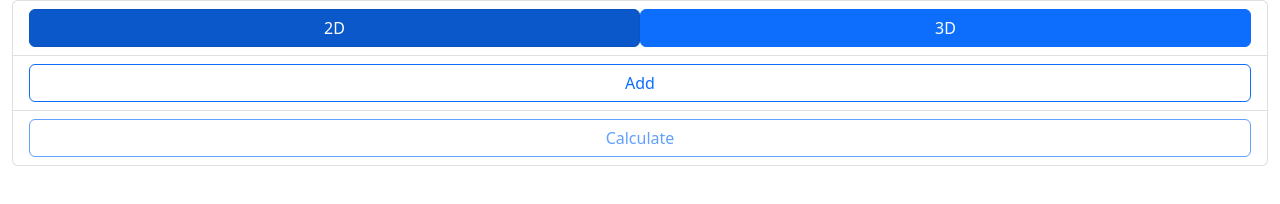
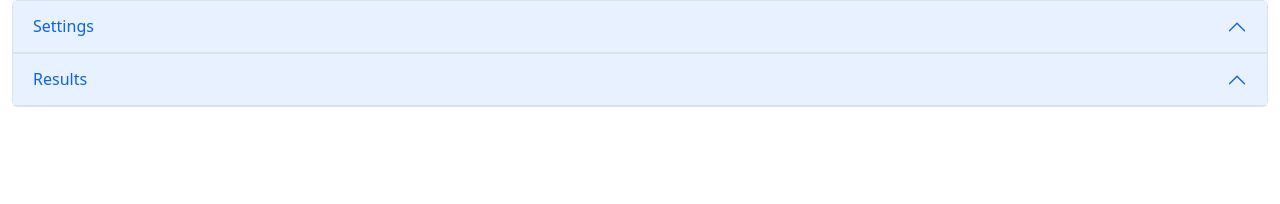
Before and after one commit to Kotwice/cls-grav, a website with bundled scripts: page app/static/pages/main.html in a window 1280 px wide. Built offline with nearby package versions, Linux system fonts and the light colour scheme.

Commit message:
simple class realization

```diff
--- a/app/static/pages/main.html
+++ b/app/static/pages/main.html
@@ -15,5 +15,7 @@
 
         <div id = 'frm-cnfg' class = 'container-fluid'></div>
 
+        <div id = 'task-panel' class = 'container-fluid'></div>
+
     </body>
 </html>
--- a/app/static/scipts/main.js
+++ b/app/static/scipts/main.js
@@ -1,4 +1,5 @@
-import {Form} from './frm-cnfg.js'
+// import {Form} from './frm-cnfg.js'
+import {SolverPanel} from './task-panel.js'
 
 $(document).ready(() => {
     console.log('start')
@@ -11,7 +12,54 @@ $(document).ready(() => {
 
     let congif_task = {'dim': 2, 'point': [{'r': [0, 0], 'dr': [0, 0], 'm': 1}, {'r': [0, 10], 'dr': [1, 1], 'm': 1}]}
 
-    let fr = new Form($('#frm-cnfg'))
+    // let fr = new Form($('#frm-cnfg'))
+
+    let page = $('#task-panel')
+
+    let panel = new SolverPanel(page)
+
+    // let accordion = new Accordion(page, 'accordion-task-panel')
+
+    // let accordion_setting = new Accordion_Item('Settings', 'accordion-task-panel-item-1', accordion.id)
+    // let accordion_result = new Accordion_Item('Results', 'accordion-task-panel-item-2', accordion.id)
+
+    // let card_dimension = new Card('Dimension')
+    // let card_condition = new Card('Initial Conditions')
+
+    // let card_figure_trajectory = new Card('Plot Trajectory')
+    // let card_figure_velocity = new Card('Plot Phase Space')
+
+    // let radios = [new Radio('2D', true), new Radio('3D', false)]
+
+    // radios[0].change = () => {console.log('tem')}
+
+    // let figure_trajectory = new Figure('figure-trajectory')
+    // let figure_velocity = new Figure('figure-velocity')
+
+    // let inputs_parameters = [{'label': 'Initial coordinate vecror', 'limit': [-10, 10], 'dim': 2},
+    //     {'label': 'Initial velocity vecror', 'limit': [-10, 10], 'dim': 2},
+    //     {'label': 'Mass', 'limit': [0, 10], 'dim': 1}
+    // ]
+
+    // // let inputs = [new Input('Initial coordinate vecror'), new Input('Initial velocity vecror')]
+
+    // let list_point = new List(inputs_parameters)
+
+
+    // card_dimension.insert([radios[0].radio, radios[1].radio].flat(1))
+    // card_condition.insert(list_point.list)
+
+    // card_figure_trajectory.insert(figure_trajectory.figure)
+    // card_figure_velocity.insert(figure_velocity.figure)
+
+    // accordion_setting.insert(card_dimension.card)
+    // accordion_setting.insert(card_condition.card)
+
+    // accordion_result.insert(card_figure_trajectory.card)
+    // accordion_result.insert(card_figure_velocity.card)
+
+    // accordion.insert(accordion_setting.accordion_item)
+    // accordion.insert(accordion_result.accordion_item)
 
         // document.getElementById('btn-calc').addEventListener('click', () => {
     //     console.log('button')
--- /dev/null
+++ b/app/static/scipts/task-panel.js
@@ -0,0 +1,239 @@
+class Card {
+    constructor(header) {
+        this.header = header; this.body = new Array()
+        this.card = $('<div></div>').addClass('card mt-2 mb-5')
+        this.card_header = $('<h5></h5>').addClass('card-header').append(this.header)
+        this.card_body = $('<div></div>').addClass('card-body')
+        this.card.append(this.card_header, this.card_body)
+    }
+    insert(body) {
+        this.body.push(body);
+        this.card_body.append(body)
+    }
+}
+
+class Accordion {
+    constructor(parent, id) {
+        this.parent = parent; this.id = id; this.item = new Array()
+        this.accordion = $('<div></div>').addClass('accordion').attr('id', this.id)
+        this.parent.append(this.accordion)
+    }
+    insert(item) {
+        this.item.push(item)
+        this.accordion.append(item)
+    }
+}
+
+class Accordion_Item {
+    constructor(header, id, id_parent) {
+        this.header = header; this.id = id; this.id_parent = id_parent; this.body = new Array()
+        this.accordion_item = $('<div></div>').addClass('accordion-item').attr('id', this.id_parent)
+        this.accordion_item_header = $('<h2></h2>').addClass('accordion-header').append(
+            $('<button></button>').addClass('accordion-button').attr('type', 'button')
+                .attr('data-bs-toggle', 'collapse').attr('data-bs-target', '#' + this.id)
+                .attr('aria-expanded', 'true').attr('aria-controls', this.id).append(this.header)
+        )
+        this.accordion_item_body = $('<div></div>').addClass('accordion-collapse collapse')
+            .attr('id', this.id).attr('data-bs-parent', this.id_parent)
+        this.div_body = $('<div></div>').addClass('accordion-body')
+        this.accordion_item_body.append(this.div_body)
+        this.accordion_item.append(this.accordion_item_header, this.accordion_item_body)
+    }
+    insert(body) {
+        this.body.push(body);
+        this.div_body.append(this.body)
+    }
+}
+
+class Radio {
+    constructor(header, state) {
+        this.header = header; this.state = state;
+        this.label = $('<label></label>').addClass('btn btn-primary w-50').attr('for', 'radio-' + this.header).append(this.header)
+        this.input = $('<input>').addClass('btn-check').attr('type', 'radio').attr('name', 'options')
+            .attr('id', 'radio-' + this.header).attr('autocomplete', 'off')
+            .on('change', () => {this.change()})
+        this.state ? this.input.prop('checked') : []
+        this.radio = [this.label, this.input]
+    }
+    change () {
+        console.log('radio event')
+    }
+}
+
+class Figure {
+    constructor(id) {
+        this.id = id
+        this.figure = $('<div></div>').addClass('container-fluid').attr('id', this.id)
+    }
+    plot(data) {
+        this.data = data
+        Plotly.newPlot(this.id, this.data)
+    }
+}
+
+class Input {
+    constructor(parent, parameter) {
+        this.parent = parent;
+        this.parameter = parameter; this.flag = false
+        this.input = $('<input>').attr('type', 'text').addClass('form-control').attr('placeholder', this.parameter['label']).on('blur', () => {this.change()})
+        this.parent.append(this.input)
+        this.change()
+    }
+
+    data() {
+        return this.flag ? JSON.parse(this.input.val()) : null
+    }
+
+    change () {
+        let line = this.input.val()
+        if (this.isValidJsonString(line)) {
+            let object = JSON.parse(line)
+            if (object.length == this.parameter.dim) {
+                for (let index in object) {
+                    let value = object[index]
+                    this.flag = (!isNaN(value)) ? ((value >= this.parameter.limit[0] && value <= this.parameter.limit[1]) ? true : false) : false
+                }
+            } else {
+                this.flag = false
+            }
+
+        } else {
+            this.flag = false
+        }
+        this.flag ? this.input.removeClass('is-invalid').addClass('is-valid') : this.input.removeClass('is-valid').addClass('is-invalid')
+    }
+
+    isValidJsonString(jsonString) {
+        if(!(jsonString && typeof jsonString === "string")) {
+            return false;
+        }
+        try {
+            JSON.parse(jsonString);
+            return true;
+        } catch(error) {
+            return false;
+        }
+    }
+}
+
+class Item {
+    constructor(parent, items, index, parameters, header) {
+        this.parent = parent; this.items = items; this.parameters = parameters; this.header = header; this.inputs = new Array()
+        this.index = index;
+        this.li = $('<li></li>').attr('id', 'item-body').addClass('list-group-item')
+        this.li_div = $('<div></div>').addClass('input-group')
+        this.li.append(this.li_div)
+
+        this.label = $('<div></div>').addClass('input-group-prepend').append($('<span></span>').addClass('input-group-text').append(this.header))
+        this.li_div.append(this.label)
+
+        this.parameters.forEach(element => {this.inputs.push(new Input(this.li_div, element))})
+
+        this.div_button = $('<div></div>').addClass('input-group-append')
+        this.button_delete = $('<button></button>').addClass('btn btn-outline-secondary').attr('type', 'button').on('click', () => {this.clear()}).append('Delete')
+        this.div_button.append(this.button_delete)
+        this.li_div.append(this.div_button)
+
+        this.parent.append(this.li)
+    }
+
+    clear() {
+        this.li.remove()
+        delete this.items[this.index]
+        console.log(this.items)
+        // this.form.update_inputs()
+        // this.form.change()
+    }
+}
+
+class List {
+    constructor(parameters) {
+        this.parameters = parameters
+        this.items = new Object(); this.index = 0;
+
+        this.button_add = $('<button></button>').addClass('btn btn-outline-primary w-100').append('Add').on('click', () => {this.add()})
+        this.ul = $('<ul></ul>').addClass('list-group mt-2 mb-2')
+        this.list = [this.button_add, this.ul]
+    }
+    add() {
+        this.items[this.index] = new Item(this.ul, this.items, this.index, this.parameters, 'Body')
+        console.log(this.items)
+        this.index += 1
+    }
+}
+
+class Panel {
+    constructor() {
+        this.button_run = $('<button></button>').addClass('btn btn-outline-primary w-100').append('Calculate').prop('disabled', false).on('click', () => {this.run()})
+    }
+    run () {
+        console.log('run')
+    }
+}
+
+class SolverPanel {
+    constructor(parent) {
+
+        this.accordion = new Accordion(parent, 'accordion-task-panel')
+
+        this.accordion_setting = new Accordion_Item('Settings', 'accordion-task-panel-item-1', this.accordion.id)
+        this.accordion_result = new Accordion_Item('Results', 'accordion-task-panel-item-2', this.accordion.id)
+
+        this.card_dimension = new Card('Dimension')
+        this.card_condition = new Card('Initial Conditions')
+        this.card_solver = new Card('Solver')
+
+        this.panel = new Panel()
+
+        this.card_figure_trajectory = new Card('Plot Trajectory')
+        this.card_figure_velocity = new Card('Plot Phase Space')
+
+        this.radio_2d = new Radio('2D', true)
+        this.radio_3d = new Radio('3D', true)
+
+        this.figure_trajectory = new Figure('figure-trajectory')
+        this.figure_velocity = new Figure('figure-velocity')
+
+        this.inputs_parameters = [{'label': 'Initial coordinate vecror', 'limit': [-10, 10], 'dim': 2},
+            {'label': 'Initial velocity vecror', 'limit': [-10, 10], 'dim': 2},
+            {'label': 'Mass', 'limit': [0, 10], 'dim': 1}
+        ]
+
+        // this.radio_2d.change = () => {
+        //     console.log('radio-2d')
+        //     // this.inputs_parameters[0].dim = 2;
+        //     // this.inputs_parameters[1].dim = 2;
+        //     // this.inputs_parameters
+        // }
+        // this.radio_3d.change = () => {
+        //     console.log('radio-3d')
+        //     // this.inputs_parameters[0].dim = 3;
+        //     // this.inputs_parameters[1].dim = 3;
+        //     // this.inputs_parameters
+        // }
+
+        this.list_point = new List(this.inputs_parameters)
+
+        this.card_dimension.insert(this.radio_2d.radio)
+        this.card_dimension.insert(this.radio_3d.radio)
+        this.card_condition.insert(this.list_point.list)
+        this.card_solver.insert(this.panel.button_run)
+
+        this.card_figure_trajectory.insert(this.figure_trajectory.figure)
+        this.card_figure_velocity.insert(this.figure_velocity.figure)
+
+        this.accordion_setting.insert(this.card_dimension.card)
+        this.accordion_setting.insert(this.card_condition.card)
+        this.accordion_setting.insert(this.card_solver.card)
+
+        this.accordion_result.insert(this.card_figure_trajectory.card)
+        this.accordion_result.insert(this.card_figure_velocity.card)
+
+        this.accordion.insert(this.accordion_setting.accordion_item)
+        this.accordion.insert(this.accordion_result.accordion_item)
+
+        this.panel.run = () => {console.log('run2')}
+    }
+}
+
+export {Card, Accordion, Accordion_Item, Radio, Figure, List, Item, Input, SolverPanel}
```
